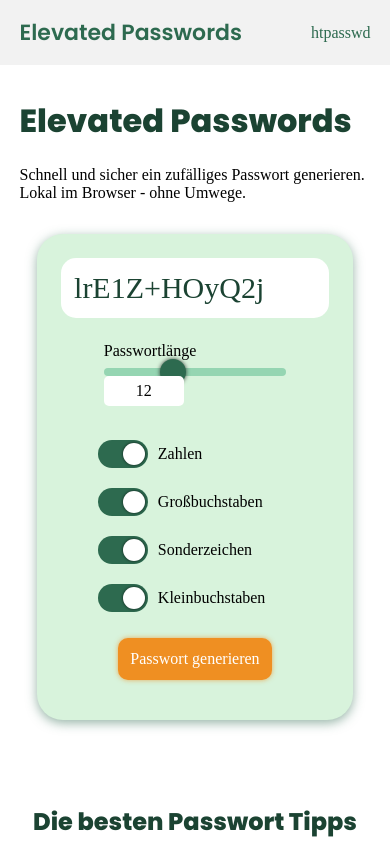
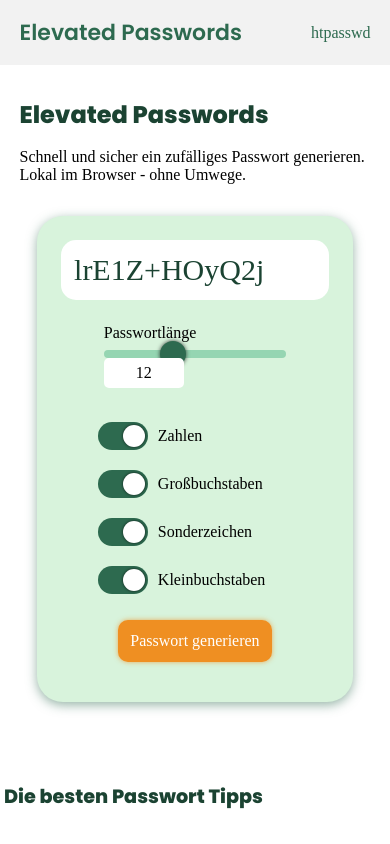
Before and after one commit to TobiasBinaryHype/elevated-passwords, a Nuxt app: page / in a window 390 px wide. Shown: the top 844 px of the page. Built offline with nearby package versions, Linux system fonts and the light colour scheme; a web font is replaced by a local one.

Commit message:
Impressum + Datenschutz

```diff
--- a/layouts/default.vue
+++ b/layouts/default.vue
@@ -101,6 +101,18 @@ h3,
 h4 {
     color: var(--color-primary2);
 }
+
+@media (max-width: 480px) {
+    h1 {
+        font-size: 1.5em;
+        text-align: left;
+    }
+
+    h2 {
+        text-align: left;
+        font-size: 1.2em;
+    }
+}
 </style>
 
 <style scoped>
--- a/pages/Datenschutz.vue
+++ b/pages/Datenschutz.vue
@@ -0,0 +1,24 @@
+<template>
+    <div
+        v-html="datenschutz"
+        class="content"
+    >
+    </div>
+</template>
+
+<script>
+import html from "@/assets/content/datenschutz.js";
+
+export default {
+    name: "Datenschutz",
+    data() {
+        return {
+            datenschutz: html,
+        };
+    },
+    props: {},
+};
+</script>
+
+<style scoped>
+</style>
--- a/pages/Impressum.vue
+++ b/pages/Impressum.vue
@@ -0,0 +1,24 @@
+<template>
+    <div
+        v-html="impressum"
+        class="content"
+    >
+    </div>
+</template>
+
+<script>
+import html from "@/assets/content/impressum.js";
+
+export default {
+    name: "Datenschutz",
+    data() {
+        return {
+            impressum: html,
+        };
+    },
+    props: {},
+};
+</script>
+
+<style scoped>
+</style>
--- a/services/PasswordService.js
+++ b/services/PasswordService.js
@@ -136,6 +136,8 @@ const getRandomNumber = (max, min = 0) => {
 }
 
 const generateHash = (username, password, cryptType = 'md5') => {
+  if (!username || !password) throw 'Bitte Nutzername und Passwort eingeben.'
+
   let hash = ''
 
   switch (cryptType) {
```
